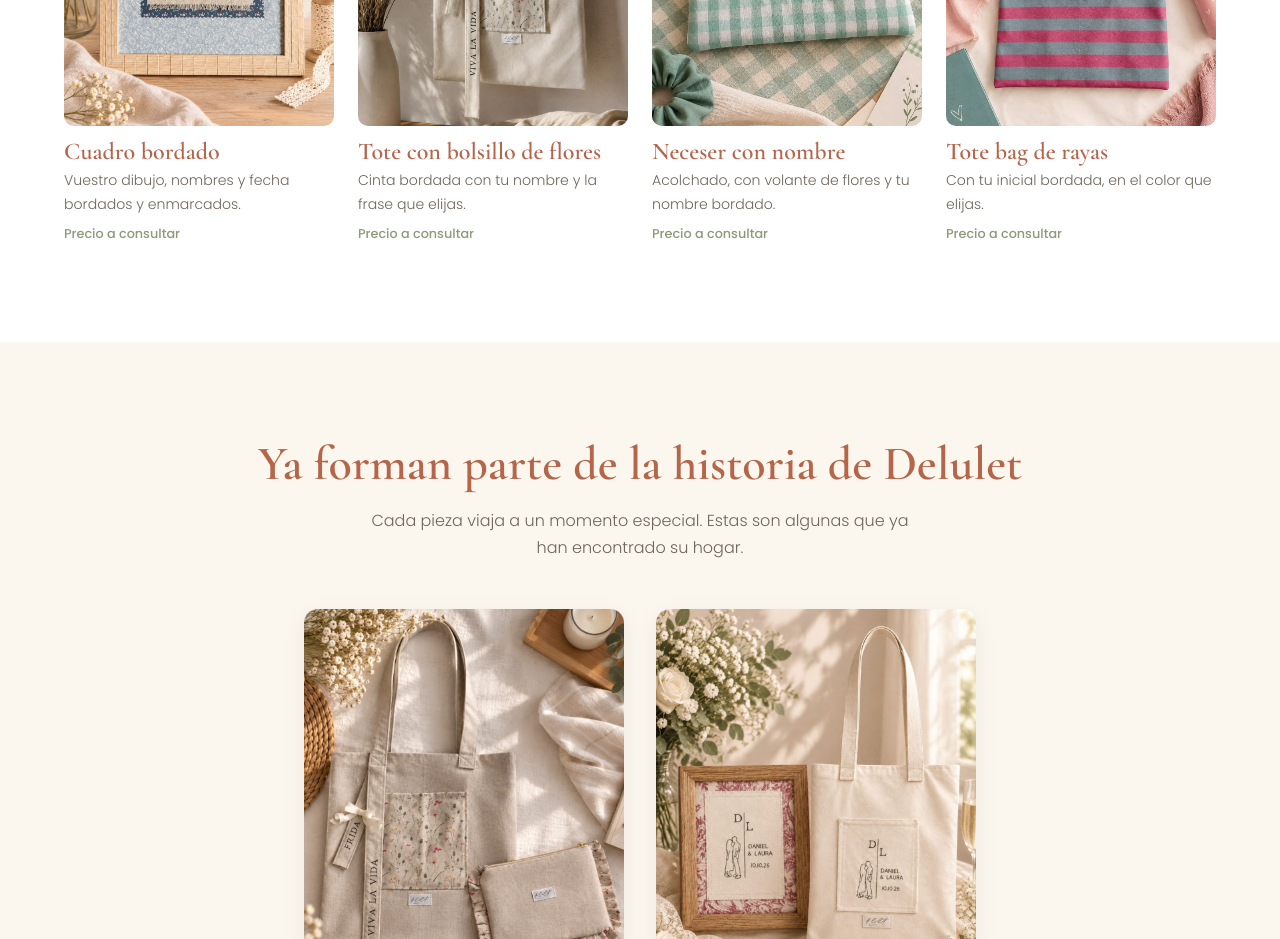
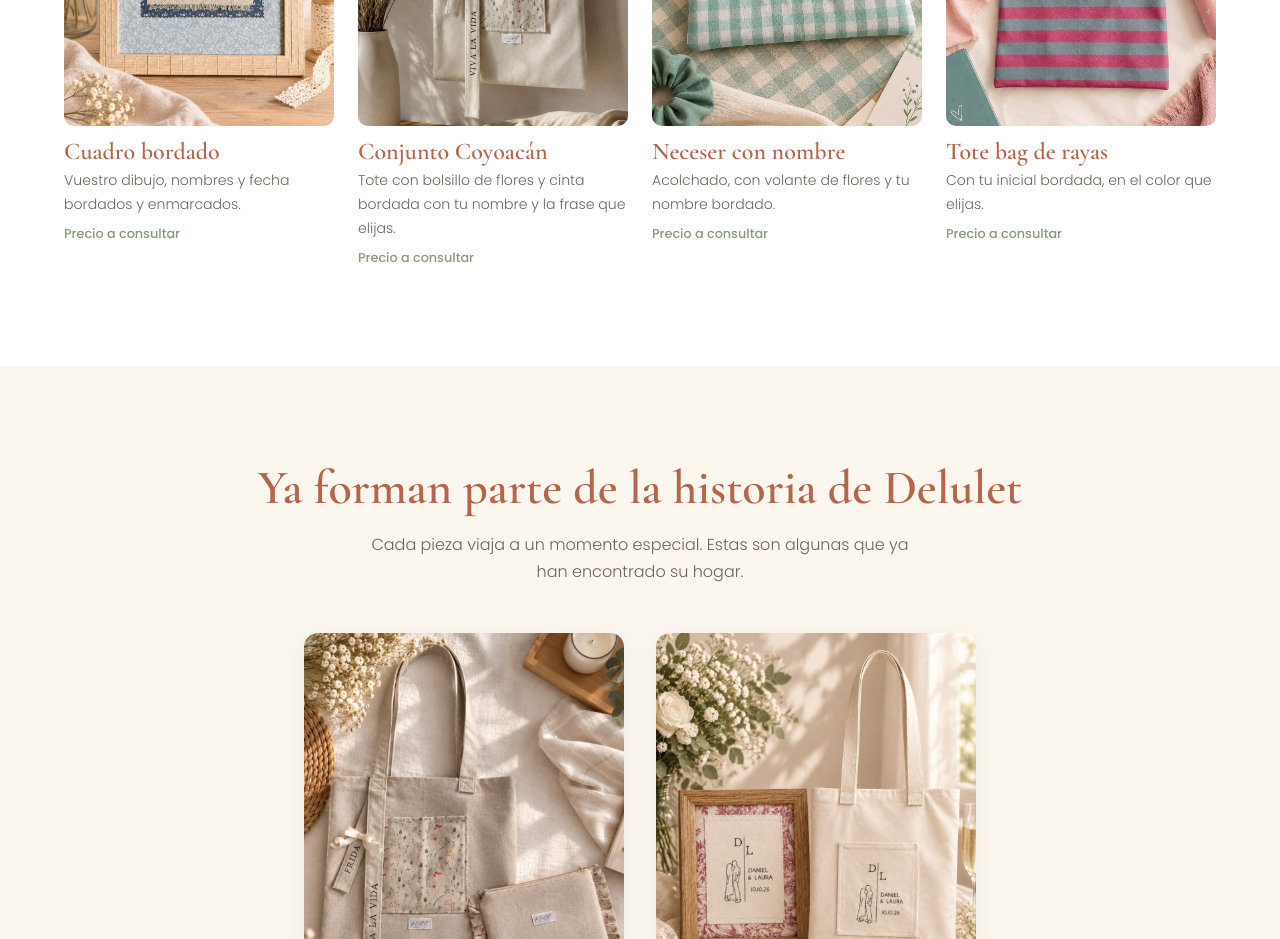
Before and after one commit to pabletebascu/delulet-web, a plain HTML site: page index.html in a window 1280 px wide. Shown: the part 3740-4679 px from the top of the page. Drawn offline with nearby package versions, Linux system fonts and the light colour scheme.

Commit message:
Llamar "Conjunto Coyoacán" también a la tote de flores del catálogo
Co-Authored-By: Claude Opus 5.5 <noreply@anthropic.com>
Claude-Session: https://claude.ai/code/session_01JUfapky7Ug8UKPoyNPEMkF

```diff
--- a/index.html
+++ b/index.html
@@ -125,8 +125,8 @@
         </article>
         <article class="producto">
           <img src="img/tote-flores.jpg" alt="Tote bag de tela con bolsillo de flores y cinta bordada con un nombre y una frase" loading="lazy" />
-          <h3>Tote con bolsillo de flores</h3>
-          <p>Cinta bordada con tu nombre y la frase que elijas.</p>
+          <h3>Conjunto Coyoacán</h3>
+          <p>Tote con bolsillo de flores y cinta bordada con tu nombre y la frase que elijas.</p>
           <span class="producto__precio">Precio a consultar</span>
         </article>
         <article class="producto">
```
